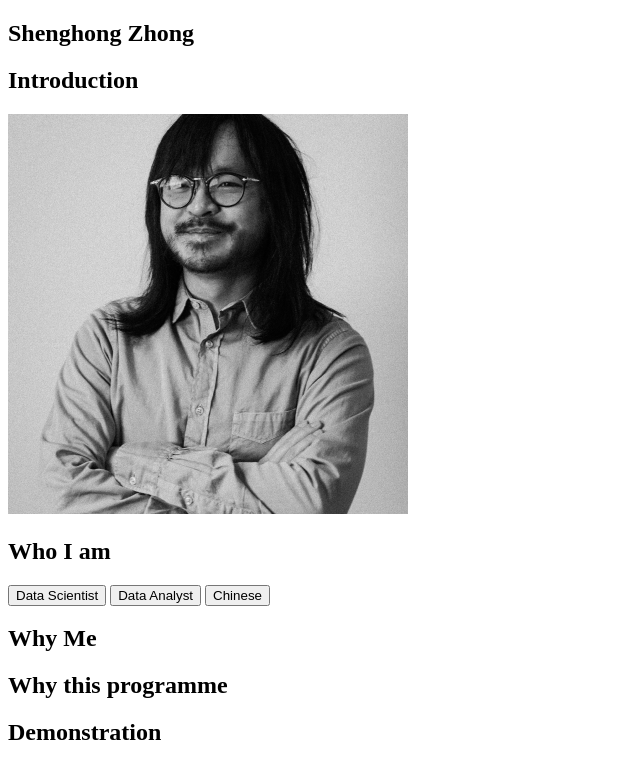
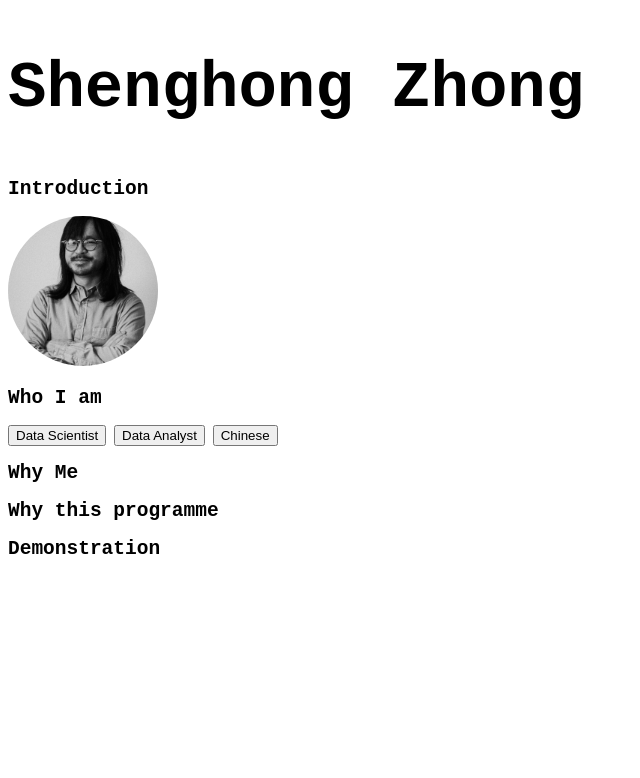
Before and after one commit to Shenghongzhong/founderAndcoder, a plain HTML site: page index.html in a window 1280 px wide. Shown: the whole page, without its empty margins (0-640 px from the left). Drawn offline with Linux system fonts and the light colour scheme.

Commit message:
Appllied some learnings of basic CSS

```diff
--- a/index.html
+++ b/index.html
@@ -1,6 +1,20 @@
 <!DOCTYPE html>
 <html>
     <head>
+        <style>
+            body{
+                font-family:monospace;
+            }
+
+            h1{
+                font-size:64px;
+            }
+
+            img{
+                border-radius:50%;
+                width:150px;
+            }
+        </style>
 
     </head>
     <body>
```
Also changed, not shown: 1 other file.
